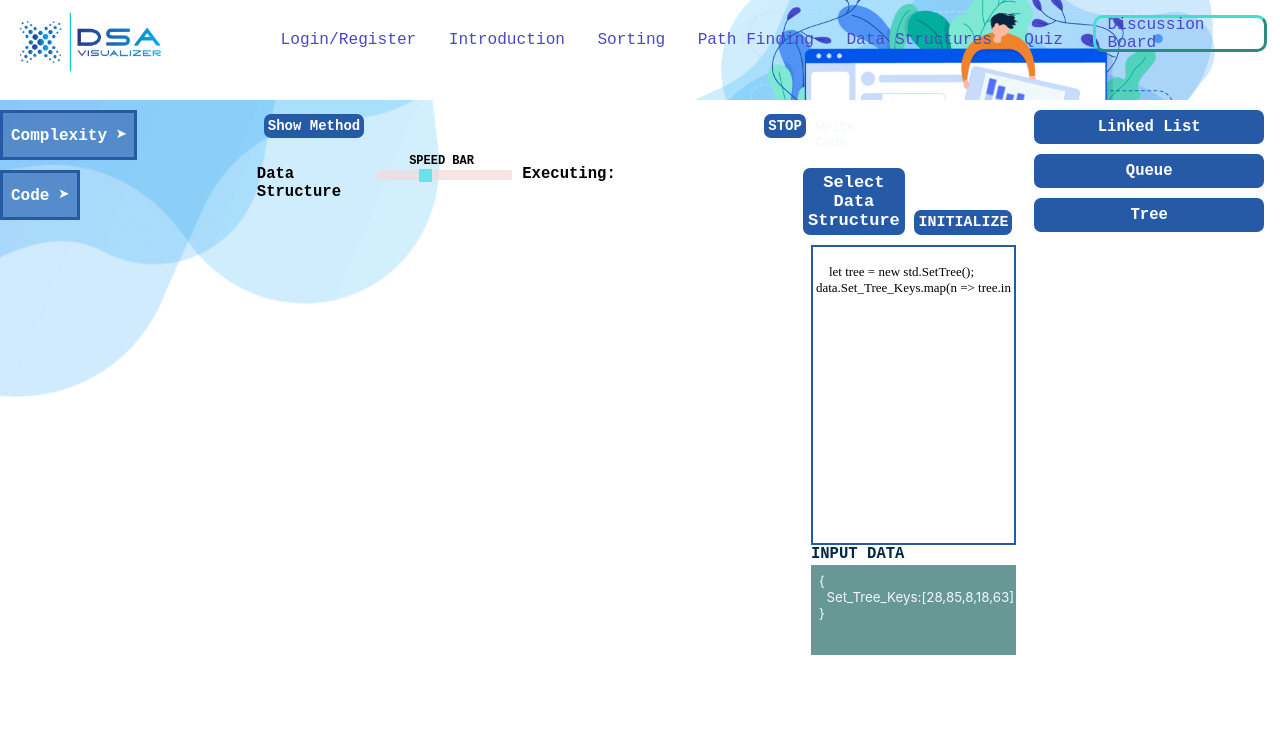
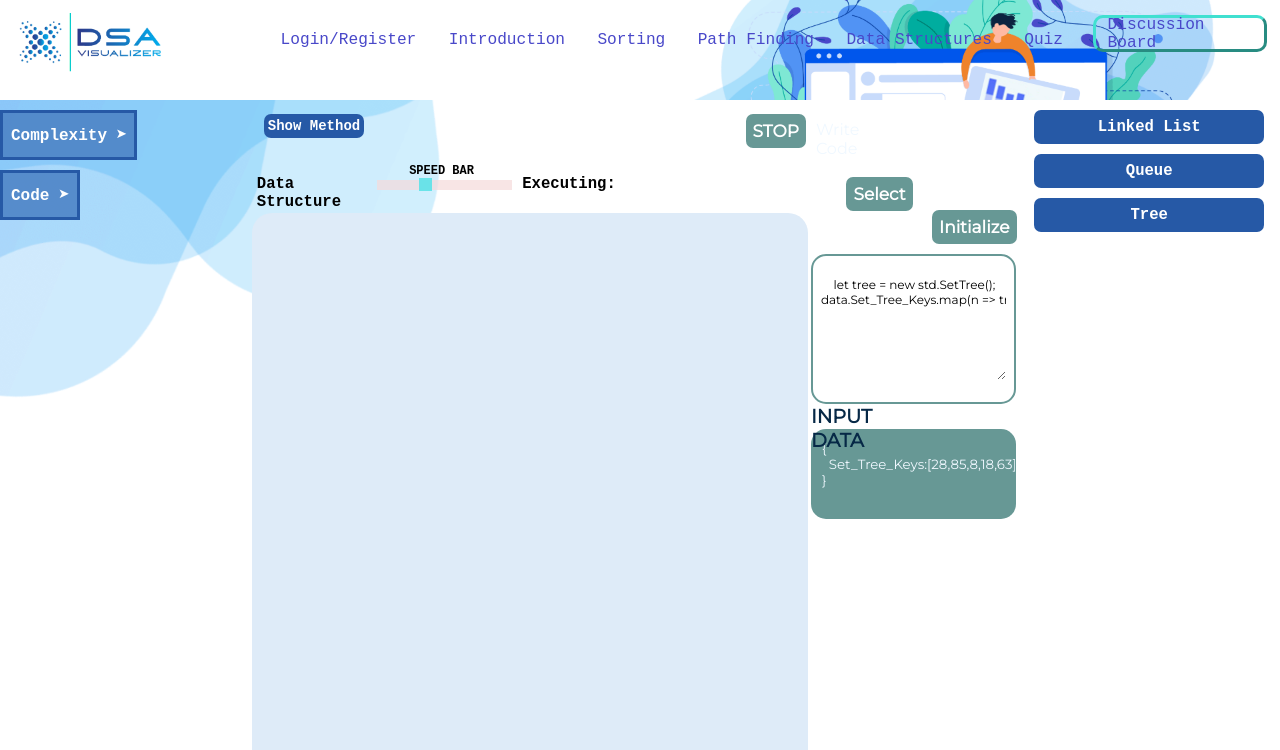
Before and after one commit to Jordiak/Visualizer, a React (Create React App) app in the folder client/: page /data-structures in a window 1280 px wide. Shown: the top 750 px of the page. Built offline with nearby package versions, Linux system fonts and the light colour scheme.

Commit message:
Changed some UI elements in the Data Structures Page

```diff
--- a/client/src/components/InputSection.js
+++ b/client/src/components/InputSection.js
@@ -49,7 +49,7 @@ class InputSection extends Component {
       <section className='input-section'>
         <div className='text-input1'>Write Code</div>
         {/* <button className='precaution' onClick={this.changeShow}><img className='cautionImg' src={require('../public/caution.png')} alt='caution'/></button> */}
-        <button className='input-button' onClick={input => this.setState({submit: true})}>INITIALIZE</button>
+        <button className='input-button' onClick={input => this.setState({submit: true})}>Initialize</button>
         <SampleCode changeSample = {(code, data) => this.setState({sampleCode: code, sampleData: data})}/>
         <InputCode submit={this.state.submit} getCode={this.props.getCode} sampleCode = {this.state.sampleCode}/>
         <div className='text-input2'>INPUT DATA</div>
--- a/client/src/components/SampleCode.js
+++ b/client/src/components/SampleCode.js
@@ -75,7 +75,7 @@ data.Priority_Queue.map(d => pq.push(d));
   render() {
     return (
       <div className='samplecode'>
-        <button className='samplecodebutton' onClick={this.closeButton}>Select Data Structure</button>
+        <button className='samplecodebutton' onClick={this.closeButton}>Select</button>
         {(this.state.open)?
           <div className='coverDom2'>
             <div className='changecodecontent'>
--- a/client/src/components/container/TreeNode.js
+++ b/client/src/components/container/TreeNode.js
@@ -1,7 +1,7 @@
 import React from 'react'
 import PropTypes from 'prop-types'
 
-const TreeNode = ({data='', cx=10, cy=20, r= 30, textcolor='white', color='lightcyan', key = 1, className="DataNode", border="black", ani_dur="2s", ani_delay='1s', strokewidth= '5px'}) => {
+const TreeNode = ({data='', cx=10, cy=20, r= 30, textcolor='white', color='lightcyan', key = 1, className="DataNode", border="black", ani_dur="1.5s", ani_delay='1s', strokewidth= '2px'}) => {
   return (
     [<circle className={className} key={key} cx={cx} cy={cy} r={r} style={{ animationDuration: ani_dur, animationDelay: ani_delay, "fill": color, "stroke":border, "strokeWidth": strokewidth}}>
       <title>{data}</title>
--- a/client/src/stylesheet/Dsa.css
+++ b/client/src/stylesheet/Dsa.css
@@ -1,3 +1,4 @@
+@import url("https://fonts.googleapis.com/css?family=Montserrat&display=swap");
 div.App {
   width: 112%;
   height: 1000px;
@@ -5,6 +6,5 @@ div.App {
   background-size: cover;
   outline: 0px !important;
   color: aliceblue;
-  font-family: -apple-system, BlinkMacSystemFont, "Segoe UI", Roboto, Oxygen,
-    Ubuntu, Cantarell, "Open Sans", "Helvetica Neue", sans-serif;
+  font-family: "Montserrat", sans-serif;
 }
--- a/client/src/stylesheet/InputCode.css
+++ b/client/src/stylesheet/InputCode.css
@@ -1,12 +1,16 @@
+@import url("https://fonts.googleapis.com/css?family=Montserrat&display=swap");
 div.code-write {
   width: 70%;
-  height: 50%;
+  height: 25%;
   margin: 0;
+  padding: 5px;
   position: relative;
   float: left;
-  border-color:rgb(38,89,166);
+  border-color:rgb(103,152,149);
   border-width: 2px;
   border-style: solid;
+  border-radius: 15px;
+  font-family: "Montserrat", sans-serif;
 }
 
 div.fixedCode {
@@ -14,6 +18,7 @@ div.fixedCode {
   height: 3%;
   margin: 5px;
   font-size: 13px;
+  font-family: "Montserrat", sans-serif;
 }
 
 textarea.code-write {
@@ -21,11 +26,12 @@ textarea.code-write {
   height: 88%;
   margin: 2px;
   margin-top: 0px;
-  resize: none;
+  resize:horizontal;
   overflow-wrap: off;
   background-color: white;
   border-color: white;
-  font-size: 13px;
+  font-size: 12px;
   font-family: initial;
   outline:0px !important;
+  font-family: "Montserrat", sans-serif;
 }
--- a/client/src/stylesheet/InputData.css
+++ b/client/src/stylesheet/InputData.css
@@ -1,12 +1,15 @@
+@import url("https://fonts.googleapis.com/css?family=Montserrat&display=swap");
 textarea.input-data {
-  margin-top: 20px;
+  margin-top: 25px;
+  padding: 5px;
   width: 70%;
   height: 15%;
   resize: none;
   background-color: rgba(31, 104, 99, 0.678);
   color:aliceblue;
   border-color: transparent;
-  padding:7px;
+  border-radius: 15px;
+  padding:10px;
   margin-right: unset;
-  font-family: -apple-system, BlinkMacSystemFont, 'Segoe UI', Roboto, Oxygen, Ubuntu, Cantarell, 'Open Sans', 'Helvetica Neue', sans-serif;
+  font-family: "Montserrat", sans-serif;
 }
--- a/client/src/stylesheet/InputSection.css
+++ b/client/src/stylesheet/InputSection.css
@@ -1,3 +1,4 @@
+@import url("https://fonts.googleapis.com/css?family=Montserrat&display=swap");
 section.input-section {
   width: 34%;
   height: 60%;
@@ -5,7 +6,7 @@ section.input-section {
   float: right;
   margin-right: unset;
   color:aliceblue;
-  font-family: monospace;
+  font-family: "Montserrat", sans-serif;
 }
 
 div.text-input1 {
@@ -18,7 +19,7 @@ div.text-input1 {
   position: relative;
   text-align: middle;
   color:aliceblue;
-  font-family:monospace;
+  font-family: "Montserrat", sans-serif;
 }
 .precaution {
   width: 22px;
@@ -51,7 +52,7 @@ div.text-input1 {
   right:0;
   bottom: 0;
   position: fixed;
-  background-color: rgba(0,0,0,0.5);
+  background-color: rgba(255, 255, 255, 0.5);
   z-index: 1002;
   color: aliceblue;
 }
@@ -69,36 +70,36 @@ div.text-input1 {
   border-color: black;
   border-width: 2px;
   border-style: double;
-  font-family: -apple-system, BlinkMacSystemFont, 'Segoe UI', Roboto, Oxygen, Ubuntu, Cantarell, 'Open Sans', 'Helvetica Neue', sans-serif;
+  font-family: "Montserrat", sans-serif;
   color:white;
 }
 
-button.input-button {
+.input-button {
   width: auto;
   height: auto;
   text-align: middle;
   margin-top: 100px;
   border: none;
-  margin-left:-10%;
+  margin-left:-4%;
+  background-color: rgb(103,152,149);
   color: white;
-  font-size: 15px;
+  font-size: 17px;
   cursor: pointer;
-  padding: 4px;
-
-  font-family: monospace;
+  padding: 7px;
+  font-family: "Montserrat", sans-serif;
 }
 
-button.input-button-close {
+.input-button-close {
   width: auto;
   height: auto;
   text-align: middle;
   border: none;
   background-color: Black;
   color: white;
-  font-size: 15px;
+  font-size: 17px;
   cursor: pointer;
-  padding: 4px;
-  font-family: monospace;
+  padding: 7px;
+  font-family: "Montserrat", sans-serif;
 }
 
 p.linestyle {
@@ -113,6 +114,7 @@ div.text-input2 {
   position: relative;
   text-align: middle;
   color: rgb(6, 40, 70);
-  font-family: monospace;
+  font-family: "Montserrat", sans-serif;
   font-size: larger;
+  border-radius: 15px;
 }
--- a/client/src/stylesheet/SampleCode.css
+++ b/client/src/stylesheet/SampleCode.css
@@ -1,3 +1,4 @@
+@import url("https://fonts.googleapis.com/css?family=Montserrat&display=swap");
 .samplecode {
   width: 19%;
   height: 4.2%;
@@ -10,17 +11,17 @@
 .samplecodebutton {
   width: auto;
   height: auto;
-  margin-top:55px;
-  margin-left:0;
-  float:right;
-  margin-right:70%;
-  text-align: middle;
+  margin-top:116%;
+  margin-left:-75%;
+  float:left;
+  text-align: left;
   border: none;
   color: white;
+  background-color: rgb(103,152,149);
   font-size: 17px;
+  font-family: "Montserrat", sans-serif;
   cursor: pointer;
-  padding: 5px;
-  font-family: monospace;
+  padding: 7px;
 }
 
 .changecodecontent {
@@ -36,11 +37,12 @@
   position: fixed;
   border-color: black;
   border-width: 5px;
-  border-style: double;
-  background-color: rgba(0, 0, 0, 0.815);
+  border-style: solid;
+  border-radius: 5px;
+  background-color: rgba(255, 255, 255, 0.815);
   z-index: 1001;
   color: aliceblue;
-  padding:5px;
+  padding:7px;
 }
 
 
--- a/client/src/stylesheet/ShowContainer.css
+++ b/client/src/stylesheet/ShowContainer.css
@@ -15,6 +15,8 @@ div.drawing {
   border-width: 1px;
   border-color: none;
   border-style: hidden;
+  border-radius: 20px;
+  background-color: rgb(222, 235, 248);
   color: aliceblue;
 }
 
--- a/client/src/stylesheet/ShowSection.css
+++ b/client/src/stylesheet/ShowSection.css
@@ -1,3 +1,4 @@
+@import url("https://fonts.googleapis.com/css?family=Montserrat&display=swap");
 section.show-section {
   width: 65%;
   height: 90%;
@@ -29,8 +30,9 @@ div.text-show1 {
   position: relative;
   text-align: middle;
   border: none;
+  background-color: rgb(103,152,149);
   color: white;
-  padding: 4px;
-  font-size: 14px;
-  font-family: monospace;
+  padding: 7px;
+  font-size: 17px;
+  font-family: "Montserrat", sans-serif;
 }
```
